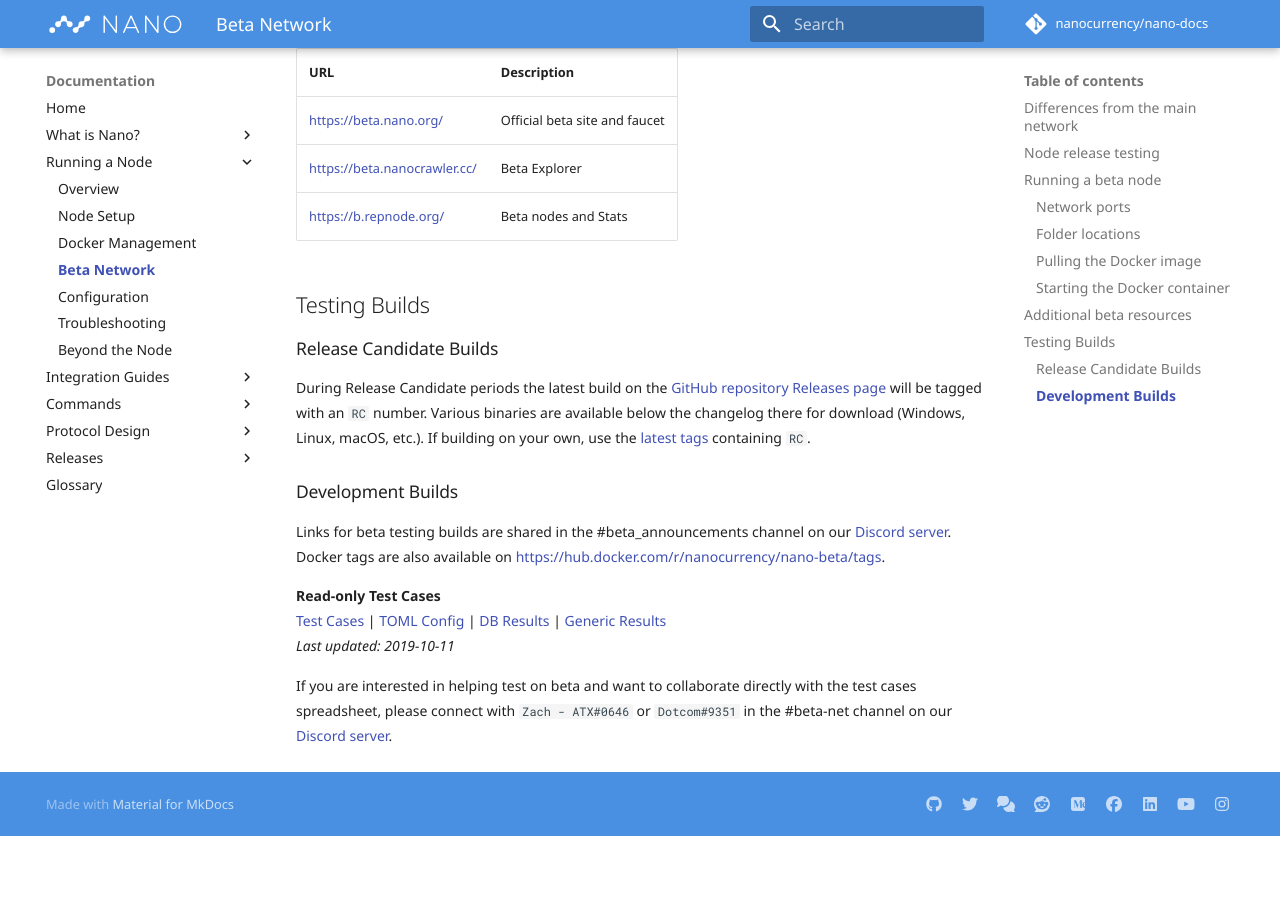
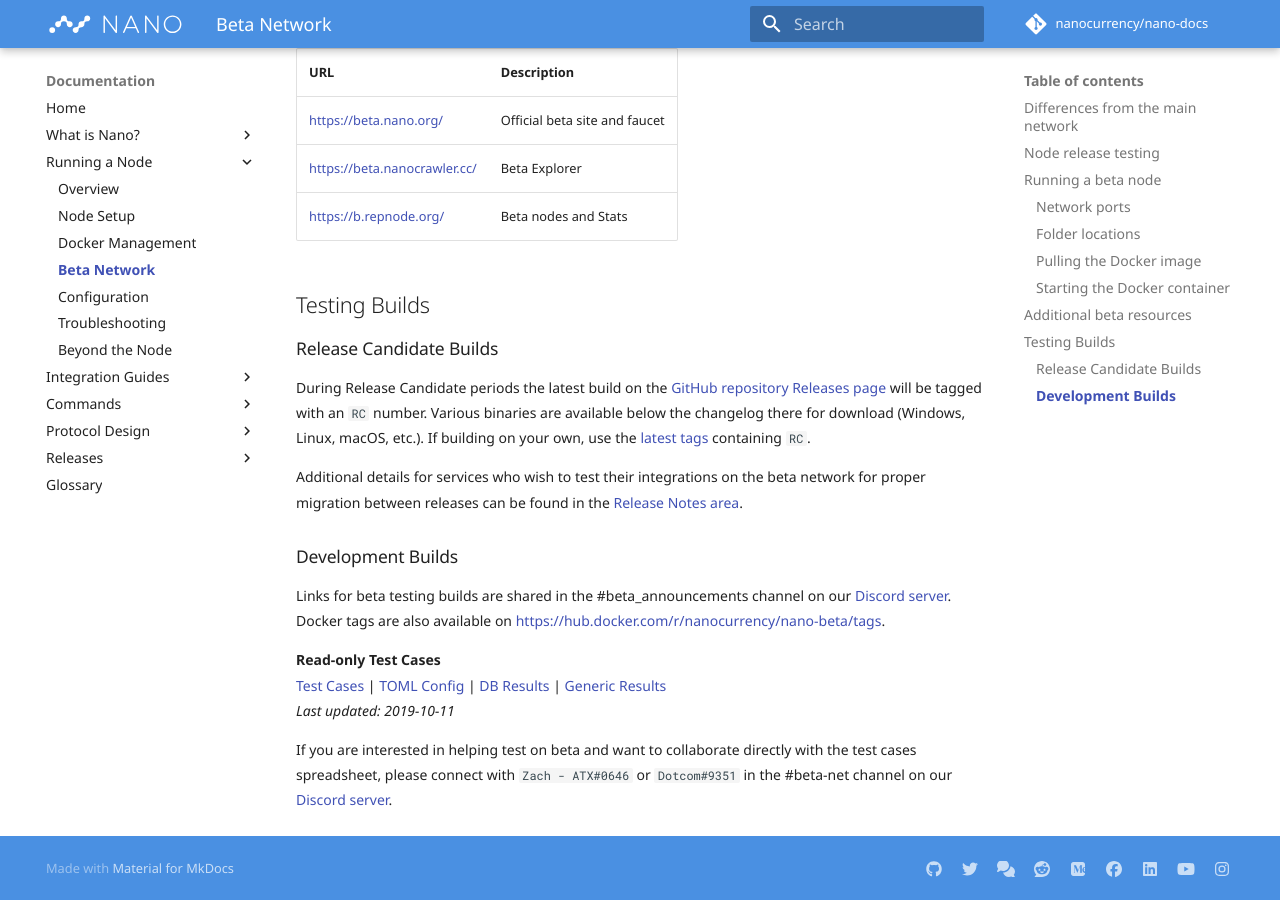
Before and after one commit to nanocurrency/nano-docs, an MkDocs documentation site: the page built from docs/running-a-node/beta-network.md, in a window 1280 px wide and 900 px high, scrolled down 2892 px. Built offline with MkDocs 1.6.1 and Material for MkDocs 9.7.7, drawn with Linux system fonts in a browser that asks for light colours; comment, search, counter and statistics services are not loaded; before the commit the page ends 3728 px from its top, so only the background shows below that.

Commit message:
Callout to releases section for migration details

```diff
--- a/docs/running-a-node/beta-network.md
+++ b/docs/running-a-node/beta-network.md
@@ -99,6 +99,8 @@
 ### Release Candidate Builds
 During Release Candidate periods the latest build on the [GitHub repository Releases page](https://github.com/nanocurrency/nano-node/releases) will be tagged with an `RC` number. Various binaries are available below the changelog there for download (Windows, Linux, macOS, etc.). If building on your own, use the [latest tags](https://github.com/nanocurrency/nano-node/tags) containing `RC`.
 
+Additional details for services who wish to test their integrations on the beta network for proper migration between releases can be found in the [Release Notes area](/releases/node-releases/#release-notes).
+
 ### Development Builds
 Links for beta testing builds are shared in the #beta_announcements channel on our [Discord server](https://chat.nano.org). Docker tags are also available on https://hub.docker.com/r/nanocurrency/nano-beta/tags.
 
```
